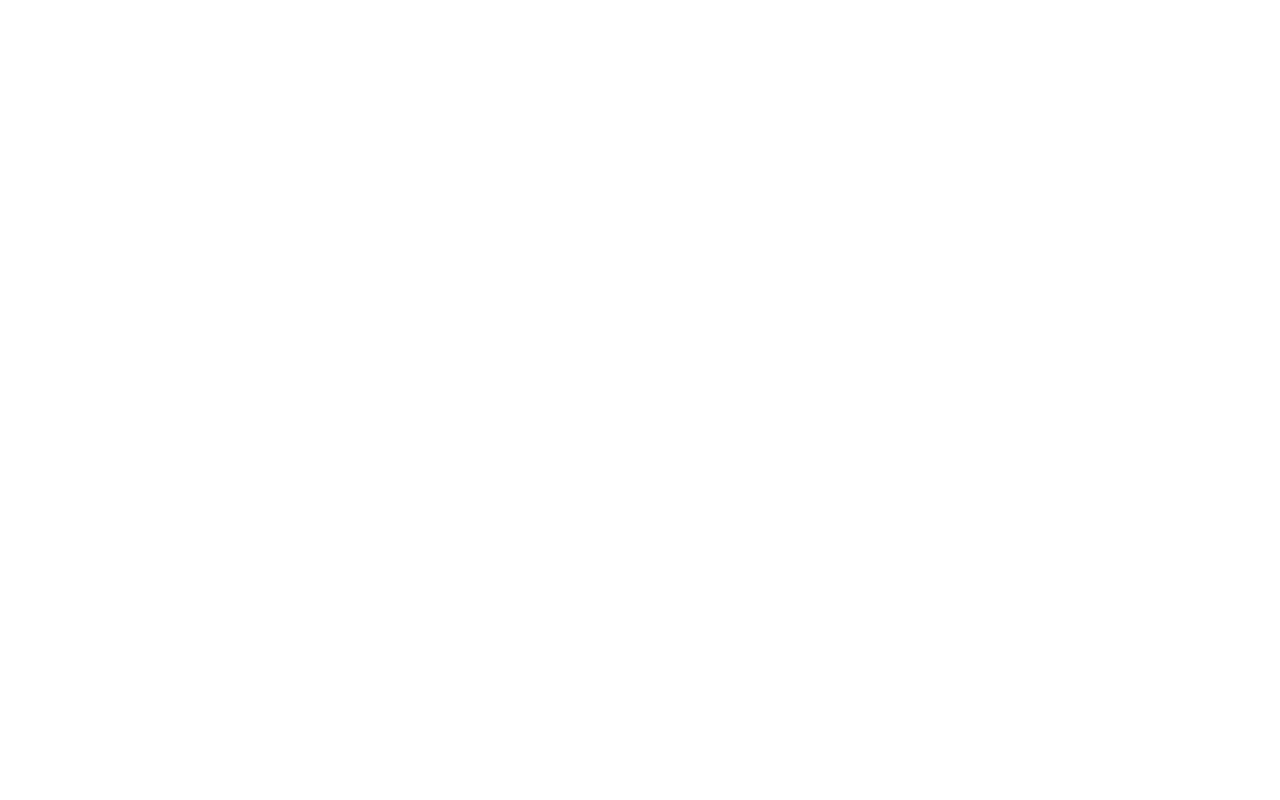
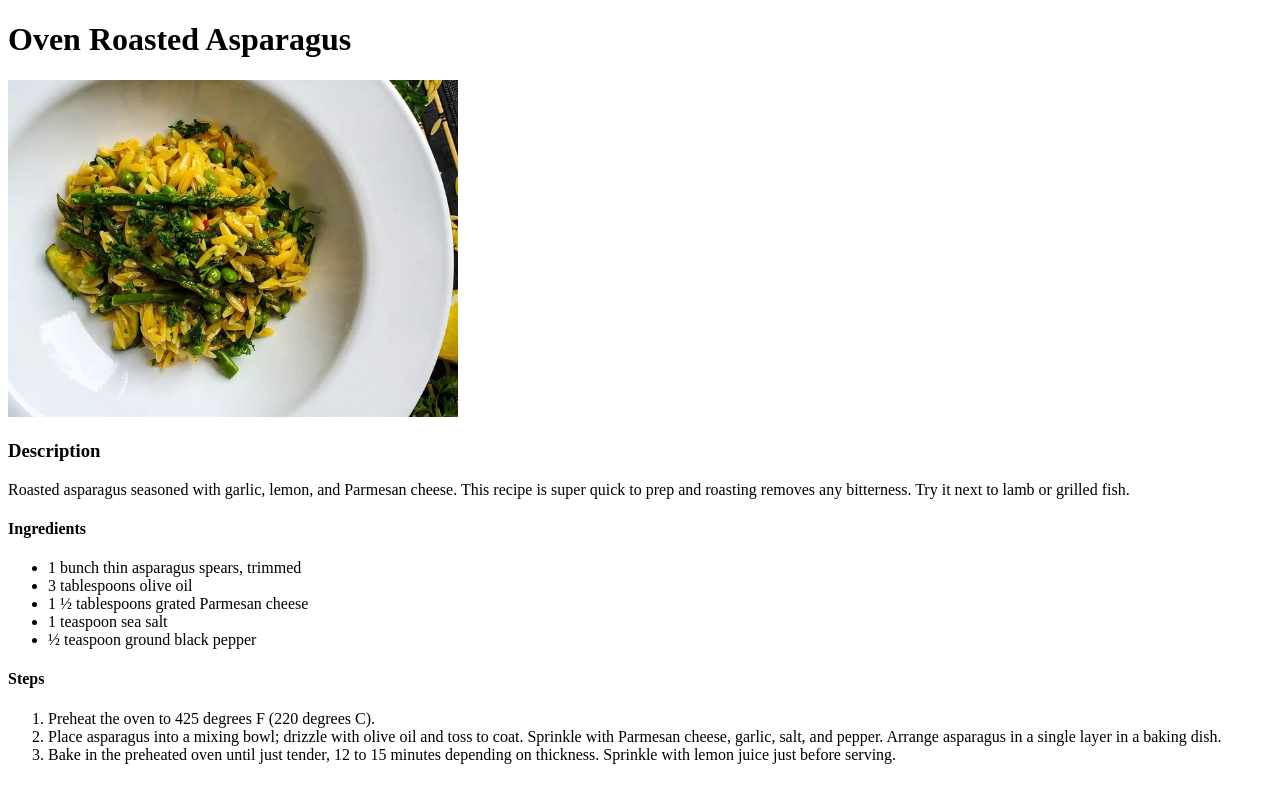
Before and after one commit to AcePeQ/odin-recipes, a plain HTML site: page recipes/spring-orzo-risotto.html in a window 1280 px wide. Drawn offline with Linux system fonts and the light colour scheme.

Commit message:
Fill the spring-orzo-risotto.html

```diff
--- a/recipes/spring-orzo-risotto.html
+++ b/recipes/spring-orzo-risotto.html
@@ -0,0 +1,46 @@
+<!DOCTYPE html>
+<html lang="en">
+  <head>
+    <meta charset="UTF-8" />
+    <title>Oven Roasted Asparagus recipe</title>
+  </head>
+
+  <body>
+    <h1>Oven Roasted Asparagus</h1>
+    <img
+      src="../img/spring-orzo-risotto.webp"
+      alt="photo of spring orzo risotto"
+      width="450px"
+    />
+
+    <h3>Description</h3>
+    <p>
+      Roasted asparagus seasoned with garlic, lemon, and Parmesan cheese. This
+      recipe is super quick to prep and roasting removes any bitterness. Try it
+      next to lamb or grilled fish.
+    </p>
+
+    <h4>Ingredients</h4>
+    <ul>
+      <li>1 bunch thin asparagus spears, trimmed</li>
+      <li>3 tablespoons olive oil</li>
+      <li>1 ½ tablespoons grated Parmesan cheese</li>
+      <li>1 teaspoon sea salt</li>
+      <li>½ teaspoon ground black pepper</li>
+    </ul>
+
+    <h4>Steps</h4>
+    <ol>
+      <li>Preheat the oven to 425 degrees F (220 degrees C).</li>
+      <li>
+        Place asparagus into a mixing bowl; drizzle with olive oil and toss to
+        coat. Sprinkle with Parmesan cheese, garlic, salt, and pepper. Arrange
+        asparagus in a single layer in a baking dish.
+      </li>
+      <li>
+        Bake in the preheated oven until just tender, 12 to 15 minutes depending
+        on thickness. Sprinkle with lemon juice just before serving.
+      </li>
+    </ol>
+  </body>
+</html>
```
Also changed, not shown: index.html (+4 -2 lines), recipes/oven-roasted-asparagus.html (+1 -0 lines).
